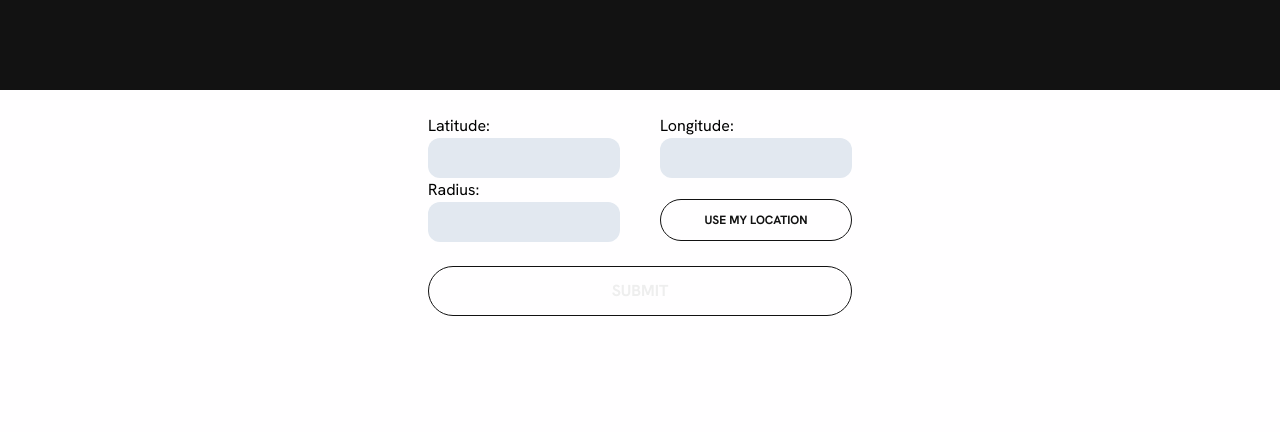
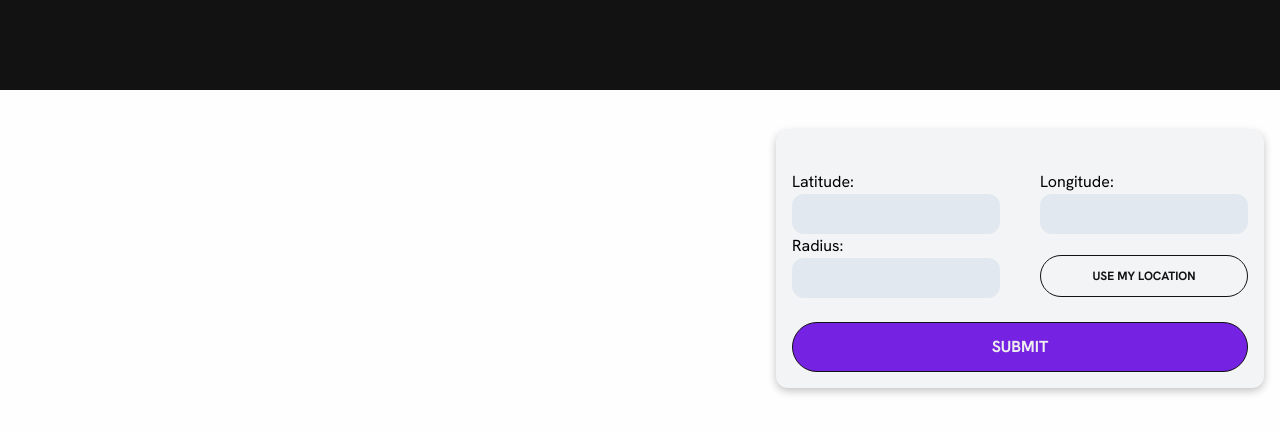
Before and after one commit to IUTCS-24-OpenAPI-Hackathon/Teapot, a React (Vite) app in the folder frontend/: page / in a window 1280 px wide. Shown: the top 432 px of the page. Built offline with nearby package versions, Linux system fonts and the light colour scheme.

Commit message:
completed cards display

```diff
--- a/frontend/src/App.jsx
+++ b/frontend/src/App.jsx
@@ -1,19 +1,16 @@
-import { useState } from "react";
-import useStore from "./store/store";
-import Button from "./components/Button";
-import { getAttractions } from "./services/geo";
+import Cards from "./components/Cards";
 import Header from "./components/Header";
 import LocationForm from "./components/LocationForm";
 
 function App() {
-  const location = useStore((state) => state.location);
-  const setLocation = useStore((state) => state.setLocation);
-
   return (
     <>
       <Header />
       <main>
-        <LocationForm />
+        <div className="flex mt-6 p-4 gap-8 justify-evenly">
+          <Cards />
+          <LocationForm />
+        </div>
       </main>
     </>
   );
--- /dev/null
+++ b/frontend/src/components/Card.jsx
@@ -0,0 +1,12 @@
+function Card({ name, description }) {
+  return (
+    <div className="flex bg-gray-100 p-4 rounded-xl shadow-[rgba(0,_0,_0,_0.24)_0px_3px_8px] gap-3 min-h-[132px]">
+      <div className="w-[100px] h-[100px] bg-purple"></div>
+      <div>
+        <p className="text-xl font-extrabold">{name}</p>
+        <p>{description}</p>
+      </div>
+    </div>
+  );
+}
+export default Card;
--- /dev/null
+++ b/frontend/src/components/Cards.jsx
@@ -0,0 +1,18 @@
+import useStore from "../store/store";
+import Card from "./Card";
+
+function Cards() {
+  const attractions = useStore((state) => state.attractions);
+  return (
+    <div className="flex flex-col gap-6 w-[60%]">
+      {attractions.map((item) => (
+        <Card
+          name={item.name}
+          description={item.description}
+        />
+      ))}
+    </div>
+  );
+}
+
+export default Cards;
--- a/frontend/src/components/Input.jsx
+++ b/frontend/src/components/Input.jsx
@@ -7,7 +7,7 @@ function Input({ type, children, onChange, value, classes, name }) {
       <label className="text-l block">{children}</label>
       <input
         type={type}
-        className={clsx("bg-slate-200 p-2 rounded-xl", classes)}
+        className={clsx("bg-slate-200 py-2 px-4 rounded-xl", classes)}
         name={name}
         value={value ? value : ""}
         onChange={onChange}
--- a/frontend/src/components/LocationForm.jsx
+++ b/frontend/src/components/LocationForm.jsx
@@ -6,6 +6,7 @@ import { getAttractions } from "../services/geo";
 function LocationForm() {
   const location = useStore((state) => state.location);
   const setLocation = useStore((state) => state.setLocation);
+  const setAttractions = useStore((state) => state.setAttractions);
 
   const handleInput = (e) => {
     const newLocation = {
@@ -28,14 +29,14 @@ function LocationForm() {
     }
   };
 
-  const handleSubmit = (e) => {
+  const handleSubmit = async (e) => {
     e.preventDefault();
-    getAttractions(location);
+    setAttractions(await getAttractions(location));
   };
 
   return (
-    <div>
-      <form className="flex justify-center mt-6 w-[40%] mx-auto">
+    <div className="bg-gray-100 p-4 rounded-xl shadow-[rgba(0,_0,_0,_0.24)_0px_3px_8px] max-w-[500px]">
+      <form className="flex justify-center mt-6 w-[40%] mx-auto ">
         <div className="flex flex-col">
           <div className="flex gap-10">
             <div>
--- a/frontend/src/store/store.js
+++ b/frontend/src/store/store.js
@@ -6,6 +6,9 @@ const useStore = create((set) => ({
     lon: "",
     radius: "",
   },
+  attractions: [],
+  setAttractions: (newAttractions) =>
+    set(() => ({ attractions: newAttractions })),
   setLocation: (newLocation) => set(() => ({ location: newLocation })),
 }));
 
```
